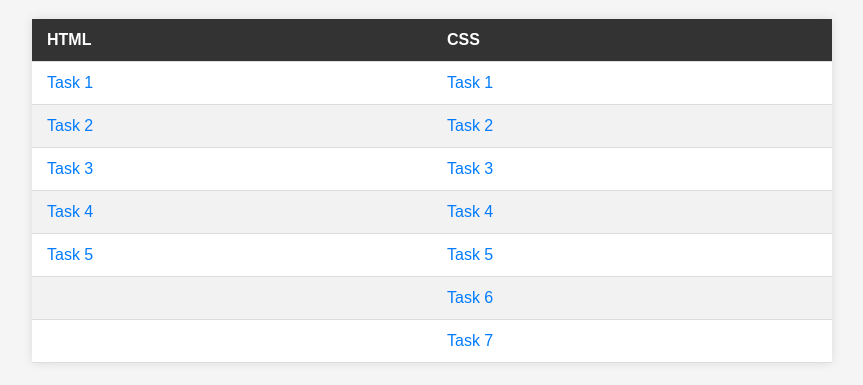
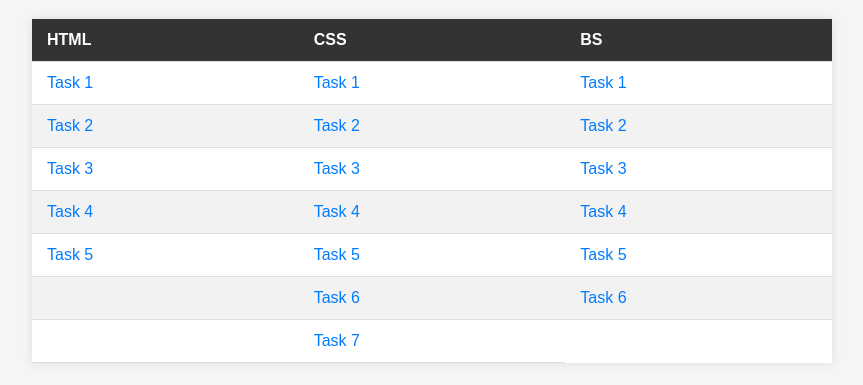
Before and after one commit to VoidVampire/ethnus-mern-stack-course, a plain HTML site: page index.html in a window 1280 px wide. Shown: the part 89-474 px from the top of the page, without its empty margins (208-1071 px from the left). Drawn offline with Linux system fonts and the light colour scheme.

Commit message:
feat: bs tasks

```diff
--- a/index.html
+++ b/index.html
@@ -28,27 +28,22 @@
             background-color: #fff;
             box-shadow: 0px 0px 10px rgba(0, 0, 0, 0.1);
         }
-
         th, td {
             padding: 12px 15px;
             text-align: left;
             border-bottom: 1px solid #ddd;
         }
-
         th {
             background-color: #333;
             color: #fff;
         }
-
         tr:nth-child(even) {
             background-color: #f2f2f2;
         }
-
         a {
             text-decoration: none;
             color: #007BFF;
         }
-
         a:hover {
             text-decoration: underline;
         }
@@ -62,36 +57,43 @@
                 <tr>
                     <th>HTML</th>
                     <th>CSS</th>
+                    <th>BS</th>
                 </tr>
             </thead>
             <tbody>
                 <tr>
-                    <td><a href="tasks/html_task1.html" target="_blank">Task 1</a></td>
-                    <td><a href="tasks/css_task1.html" target="_blank">Task 1</a></td>
+                    <td><a href="tasks/html tasks/html_task1.html" target="_blank">Task 1</a></td>
+                    <td><a href="tasks/css tasks/css_task1.html" target="_blank">Task 1</a></td>
+                    <td><a href="tasks/bs tasks/bs_task1.html" target="_blank">Task 1</a></td>
                 </tr>
                 <tr>
-                    <td><a href="tasks/html_task2.html" target="_blank">Task 2</a></td>
-                    <td><a href="tasks/css_task2.html" target="_blank">Task 2</a></td>
+                    <td><a href="tasks/html tasks/html_task2.html" target="_blank">Task 2</a></td>
+                    <td><a href="tasks/css tasks/css_task2.html" target="_blank">Task 2</a></td>
+                    <td><a href="tasks/bs tasks/bs_task2/bs_task2.html" target="_blank">Task 2</a></td>
                 </tr>
                 <tr>
-                    <td><a href="tasks/html_task3.html" target="_blank">Task 3</a></td>
-                    <td><a href="tasks/css_task3.html" target="_blank">Task 3</a></td>
+                    <td><a href="tasks/html tasks/html_task3.html" target="_blank">Task 3</a></td>
+                    <td><a href="tasks/css tasks/css_task3.html" target="_blank">Task 3</a></td>
+                    <td><a href="tasks/bs tasks/bs_task3.html" target="_blank">Task 3</a></td>
                 </tr>
                 <tr>
-                    <td><a href="tasks/html_task4.html" target="_blank">Task 4</a></td>
-                    <td><a href="tasks/css_task4.html" target="_blank">Task 4</a></td>
+                    <td><a href="tasks/html tasks/html_task4.html" target="_blank">Task 4</a></td>
+                    <td><a href="tasks/css tasks/css_task4.html" target="_blank">Task 4</a></td>
+                    <td><a href="tasks/bs tasks/bs_task4.html" target="_blank">Task 4</a></td>
                 </tr>
                 <tr>
-                    <td><a href="tasks/html_task5.html" target="_blank">Task 5</a></td>
-                    <td><a href="tasks/css_task5.html" target="_blank">Task 5</a></td>
+                    <td><a href="tasks/html tasks/html_task5.html" target="_blank">Task 5</a></td>
+                    <td><a href="tasks/css tasks/css_task5.html" target="_blank">Task 5</a></td>
+                    <td><a href="tasks/bs tasks/bs_task5.html" target="_blank">Task 5</a></td>
                 </tr>
                 <tr>
                     <td></td>
-                    <td><a href="tasks/css_task6.html" target="_blank">Task 6</a></td>
+                    <td><a href="tasks/css tasks/css_task6.html" target="_blank">Task 6</a></td>
+                    <td><a href="tasks/bs tasks/bs_task6.html" target="_blank">Task 6</a></td>
                 </tr>
                 <tr>
                     <td></td>
-                    <td><a href="tasks/css_task7.html" target="_blank">Task 7</a></td>
+                    <td><a href="tasks/css tasks/css_task7.html" target="_blank">Task 7</a></td>
                 </tr>
             </tbody>
         </table>
```
